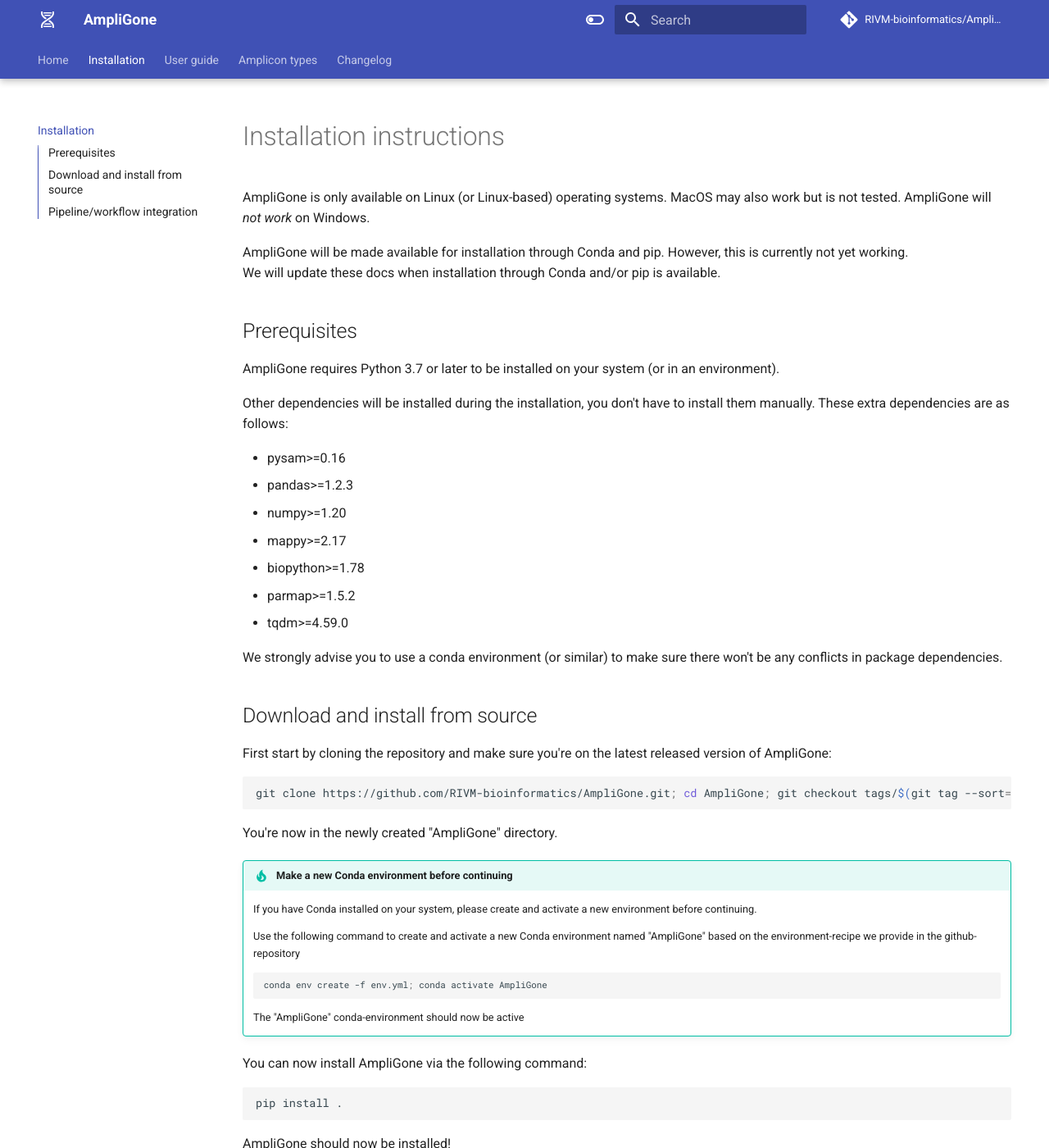
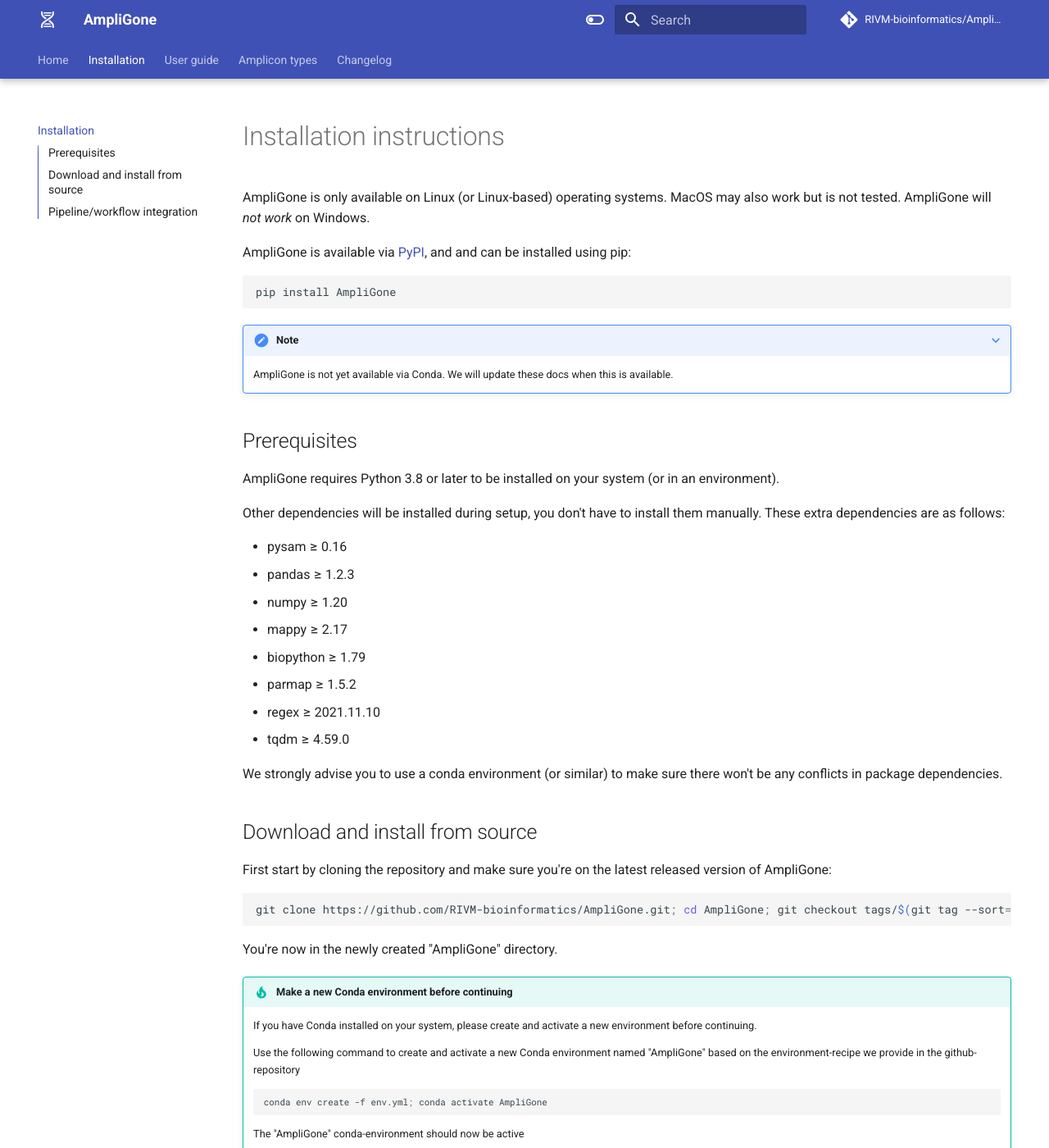
Before and after one commit to RIVM-bioinformatics/AmpliGone, an MkDocs documentation site: the page built from docs/installation.md, in a window 1280 px wide and 1400 px high. Shown: the whole window at 82% size. Built offline with MkDocs 1.6.1 and Material for MkDocs 9.7.7, drawn with Linux system fonts in a browser that asks for light colours; comment, search, counter and statistics services are not loaded; the version menu is left out; some of the changed text lies outside the part shown.

Commit message:
docs: Update installation instructions

````diff
--- a/docs/installation.md
+++ b/docs/installation.md
@@ -2,22 +2,29 @@
 
 AmpliGone is only available on Linux (or Linux-based) operating systems. MacOS may also work but is not tested. AmpliGone will *not work* on Windows.
 
-AmpliGone will be made available for installation through Conda and pip. However, this is currently not yet working.
-We will update these docs when installation through Conda and/or pip is available.
+AmpliGone is available via [PyPI](https://pypi.org/project/AmpliGone/), and and can be installed using pip:
+
+```bash
+pip install AmpliGone
+```
+
+???+ note
+    AmpliGone is not yet available via Conda. We will update these docs when this is available.
 
 ## Prerequisites
 
-AmpliGone requires Python 3.7 or later to be installed on your system (or in an environment).
+AmpliGone requires Python 3.8 or later to be installed on your system (or in an environment).
 
-Other dependencies will be installed during the installation, you don't have to install them manually. These extra dependencies are as follows:
+Other dependencies will be installed during setup, you don't have to install them manually. These extra dependencies are as follows:
 
-* pysam>=0.16
-* pandas>=1.2.3
-* numpy>=1.20
-* mappy>=2.17
-* biopython>=1.78
-* parmap>=1.5.2
-* tqdm>=4.59.0
+* pysam ≥ 0.16
+* pandas ≥ 1.2.3
+* numpy ≥ 1.20
+* mappy ≥ 2.17
+* biopython ≥ 1.79
+* parmap ≥ 1.5.2
+* regex ≥ 2021.11.10
+* tqdm ≥ 4.59.0
 
 We strongly advise you to use a conda environment (or similar) to make sure there won't be any conflicts in package dependencies.
 
@@ -59,7 +66,7 @@
 dependencies:
     - pip
     - pip:
-        - git+https://github.com/RIVM-bioinformatics/AmpliGone.git@{VERSION}
+        - AmpliGone
 ```
 
 Conda will now install AmpliGone and its dependencies in the specified snakemake conda-environment.
````
